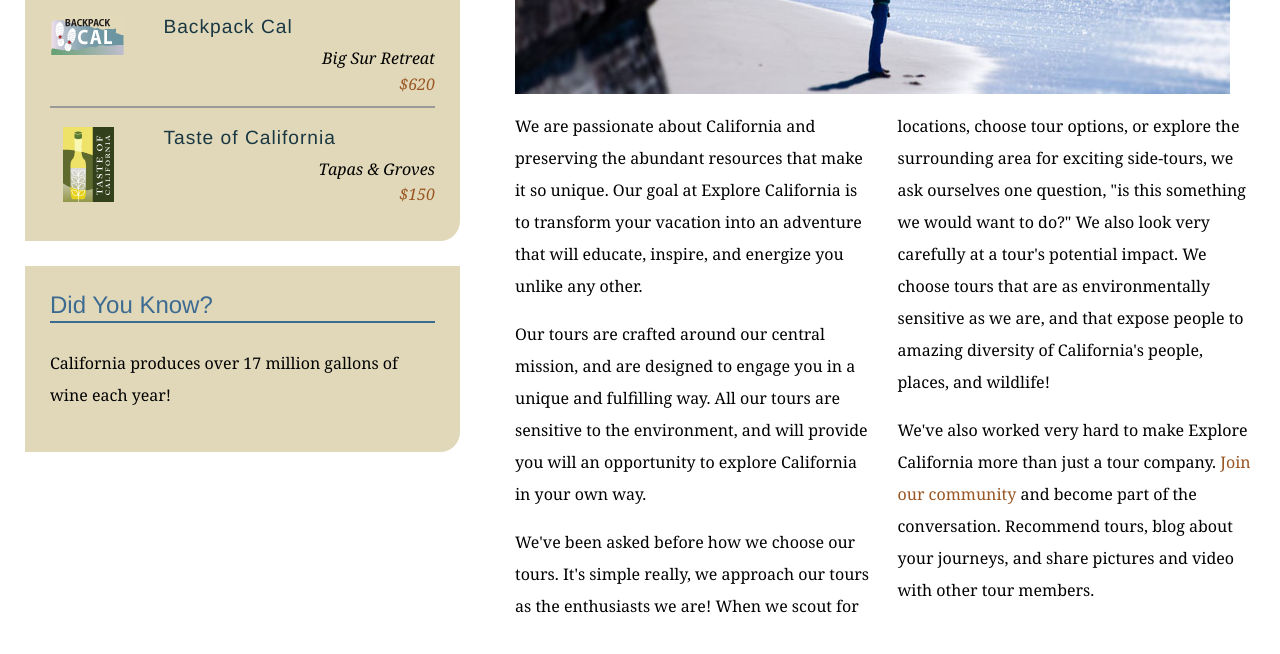
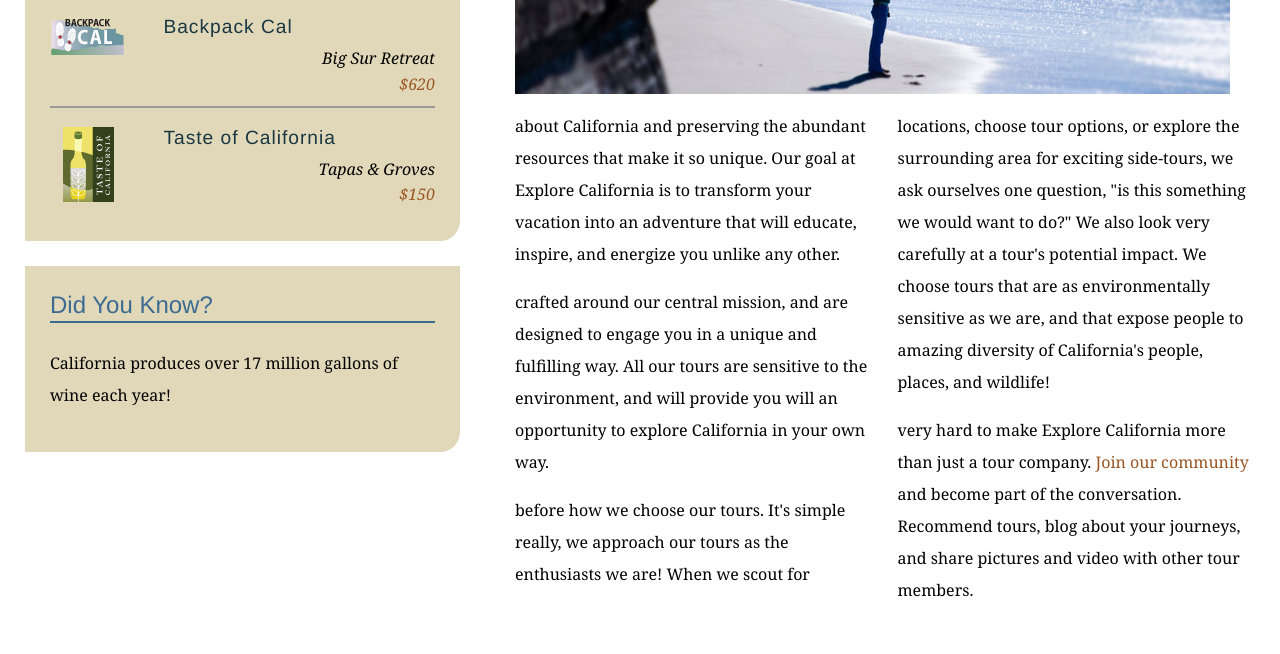
Before and after one commit to Sameh-R-Labib/explore_california, a plain HTML site: page mission.html in a window 1280 px wide. Shown: the part 590-1244 px from the top of the page. Drawn offline with Linux system fonts and the light colour scheme.

Commit message:
Edited beginnings of lines 65-68 mission.html

```diff
--- a/mission.html
+++ b/mission.html
@@ -62,10 +62,10 @@
           <h1>Who we are</h1>
           <img src="assets/images/mission_look.jpg" alt="Looking out at the Pacific" class="articleImage" />
           <div class="multiCol">
-            <p>We are passionate about California and preserving the abundant resources that make it so unique. Our goal at Explore California is to transform your vacation into an adventure that will educate, inspire, and energize you unlike any other.</p>
-            <p>Our tours are crafted around our central mission, and are designed to engage you in a unique and fulfilling way. All our tours are sensitive to the environment, and will provide you will an opportunity to explore California in your own way.</p>
-            <p>We've been asked before how we choose our tours. It's simple really, we approach our tours as the enthusiasts we are! When we scout for locations, choose tour options, or explore the surrounding area for exciting side-tours, we ask ourselves one question, &quot;is this something we would want to do?&quot; We also look very carefully at a tour's potential impact. We choose tours that are as environmentally sensitive as we are, and that expose people to amazing diversity of California's people, places, and wildlife!</p>
-            <p>We've also worked very hard to make Explore California more than just a tour company. <a href="explorers/join.html">Join our community</a> and become part of the conversation. Recommend tours, blog about your journeys, and share pictures and video with other tour members.</p>
+            <p> about California and preserving the abundant resources that make it so unique. Our goal at Explore California is to transform your vacation into an adventure that will educate, inspire, and energize you unlike any other.</p>
+            <p> crafted around our central mission, and are designed to engage you in a unique and fulfilling way. All our tours are sensitive to the environment, and will provide you will an opportunity to explore California in your own way.</p>
+            <p> before how we choose our tours. It's simple really, we approach our tours as the enthusiasts we are! When we scout for locations, choose tour options, or explore the surrounding area for exciting side-tours, we ask ourselves one question, &quot;is this something we would want to do?&quot; We also look very carefully at a tour's potential impact. We choose tours that are as environmentally sensitive as we are, and that expose people to amazing diversity of California's people, places, and wildlife!</p>
+            <p> very hard to make Explore California more than just a tour company. <a href="explorers/join.html">Join our community</a> and become part of the conversation. Recommend tours, blog about your journeys, and share pictures and video with other tour members.</p>
           </div>
         </div>
       </div>
```
